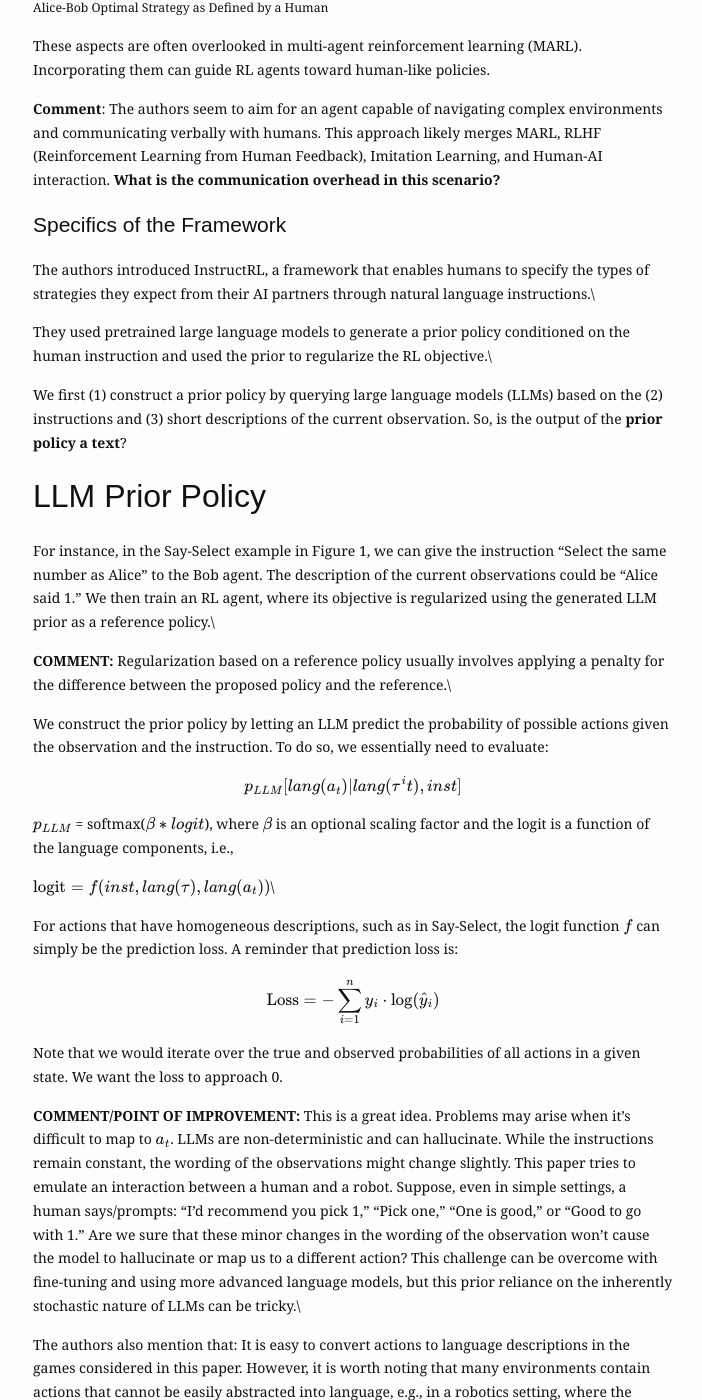
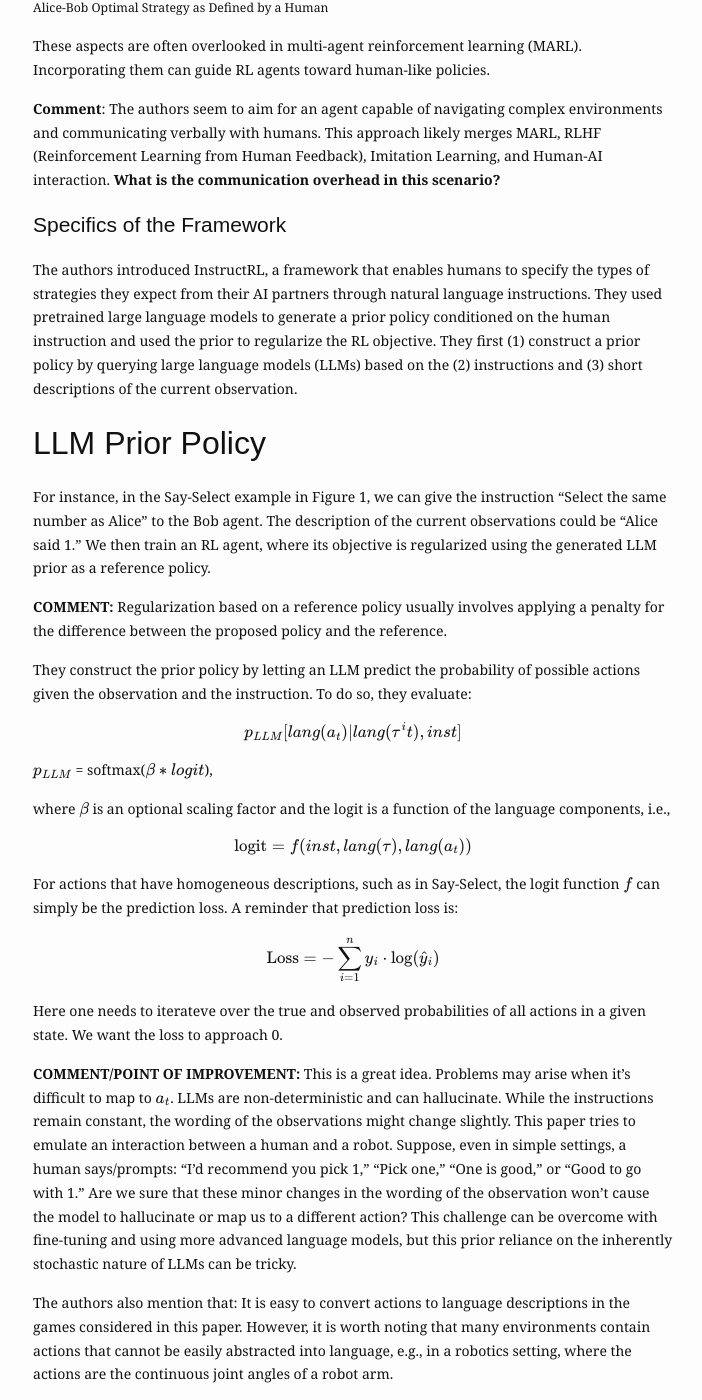
Before and after one commit to eliottvincent/bay, a Jekyll site: the page built from _posts/2024-09-21-RL-paper-review-LLM-RL-for-Human-AI.md, in a window 1280 px wide and 1400 px high, scrolled down 2280 px. Shown: the whole window, without its empty margins (287-989 px from the left). Built offline with Jekyll 4.4.1, drawn with Linux system fonts in a browser that asks for light colours; some of the changed text lies outside the part shown.

Commit message:
Update 2024-09-21-RL-paper-review-LLM-RL-for-Human-AI.md

```diff
--- a/_posts/2024-09-21-RL-paper-review-LLM-RL-for-Human-AI.md
+++ b/_posts/2024-09-21-RL-paper-review-LLM-RL-for-Human-AI.md
@@ -51,47 +51,45 @@ These aspects are often overlooked in multi-agent reinforcement learning (MARL).
 
 # Specifics of the Framework
 
-The authors introduced InstructRL, a framework that enables humans to specify the types of strategies they expect from their AI partners through natural language instructions.\\
-
-They used pretrained large language models to generate a prior policy conditioned on the human instruction and used the prior to regularize the RL objective.\\
-
-We first (1) construct a prior policy by querying large language models (LLMs) based on the (2) instructions and (3) short descriptions of the current observation. So, is the output of the **prior policy a text**?
+The authors introduced InstructRL, a framework that enables humans to specify the types of strategies they expect from their AI partners through natural language instructions. They used pretrained large language models to generate a prior policy conditioned on the human instruction and used the prior to regularize the RL objective. They first (1) construct a prior policy by querying large language models (LLMs) based on the (2) instructions and (3) short descriptions of the current observation.
 
 ## LLM Prior Policy
 
-For instance, in the Say-Select example in Figure 1, we can give the instruction “Select the same number as Alice” to the Bob agent. The description of the current observations could be “Alice said 1.” We then train an RL agent, where its objective is regularized using the generated LLM prior as a reference policy.\\
+For instance, in the Say-Select example in Figure 1, we can give the instruction “Select the same number as Alice” to the Bob agent. The description of the current observations could be “Alice said 1.” We then train an RL agent, where its objective is regularized using the generated LLM prior as a reference policy.
 
-**COMMENT:** Regularization based on a reference policy usually involves applying a penalty for the difference between the proposed policy and the reference.\\
+**COMMENT:** Regularization based on a reference policy usually involves applying a penalty for the difference between the proposed policy and the reference.
 
-We construct the prior policy by letting an LLM predict the probability of possible actions given the observation and the instruction. To do so, we essentially need to evaluate:
+They construct the prior policy by letting an LLM predict the probability of possible actions given the observation and the instruction. To do so, they evaluate:
 
 $$p_{LLM}[lang(a_t)|lang(\tau^{i}{t}), inst]$$
 
-$$p_{LLM}$$ = softmax($$\beta * logit$$), where $$\beta$$ is an optional scaling factor and the logit is a function of the language components, i.e.,
+$$p_{LLM}$$ = softmax($$\beta * logit$$),
 
-$$\text{logit} = f(inst, lang(\tau), lang(a_t))$$\\
+where $$\beta$$ is an optional scaling factor and the logit is a function of the language components, i.e.,
+
+$$\text{logit} = f(inst, lang(\tau), lang(a_t))$$
 
 For actions that have homogeneous descriptions, such as in Say-Select, the logit function $$f$$ can simply be the prediction loss. A reminder that prediction loss is:
 
 $$ \text{Loss} = -\sum_{i=1}^{n} y_i \cdot \log(\hat{y}_i) $$
 
-Note that we would iterate over the true and observed probabilities of all actions in a given state. We want the loss to approach 0.
+Here one needs to iterateve over the true and observed probabilities of all actions in a given state. We want the loss to approach 0.
 
-**COMMENT/POINT OF IMPROVEMENT:** This is a great idea. Problems may arise when it's difficult to map to $$a_t$$. LLMs are non-deterministic and can hallucinate. While the instructions remain constant, the wording of the observations might change slightly. This paper tries to emulate an interaction between a human and a robot. Suppose, even in simple settings, a human says/prompts: "I'd recommend you pick 1," "Pick one," "One is good," or "Good to go with 1." Are we sure that these minor changes in the wording of the observation won’t cause the model to hallucinate or map us to a different action? This challenge can be overcome with fine-tuning and using more advanced language models, but this prior reliance on the inherently stochastic nature of LLMs can be tricky.\\
+**COMMENT/POINT OF IMPROVEMENT:** This is a great idea. Problems may arise when it's difficult to map to $$a_t$$. LLMs are non-deterministic and can hallucinate. While the instructions remain constant, the wording of the observations might change slightly. This paper tries to emulate an interaction between a human and a robot. Suppose, even in simple settings, a human says/prompts: "I'd recommend you pick 1," "Pick one," "One is good," or "Good to go with 1." Are we sure that these minor changes in the wording of the observation won’t cause the model to hallucinate or map us to a different action? This challenge can be overcome with fine-tuning and using more advanced language models, but this prior reliance on the inherently stochastic nature of LLMs can be tricky.
 
-The authors also mention that: It is easy to convert actions to language descriptions in the games considered in this paper. However, it is worth noting that many environments contain actions that cannot be easily abstracted into language, e.g., in a robotics setting, where the actions are the continuous joint angles of a robot arm.\\
+The authors also mention that: It is easy to convert actions to language descriptions in the games considered in this paper. However, it is worth noting that many environments contain actions that cannot be easily abstracted into language, e.g., in a robotics setting, where the actions are the continuous joint angles of a robot arm.
 
-**COMMENT:** This is true, but even in simpler settings, models can generate language interpretations of actions that do not exist in your $$lang(a_t)$$ space.\\
+**COMMENT:** This is true, but even in simpler settings, models can generate language interpretations of actions that do not exist in your $$lang(a_t)$$ space.
 
-**SUGGESTION:** What if we instead use LLMs to convert back to dictionaries or history lists? That is, a human says/prompts something, and we use function calling to only produce a parameterized probability of possible actions?\\
+**SUGGESTION:** What if we instead use LLMs to convert back to dictionaries or history lists? That is, a human says/prompts something, and we use function calling to only produce a parameterized probability of possible actions?
 
-**SUGGESTION:** Additionally, what if we experiment with the current settings and introduce variable instructions?\\
+**SUGGESTION:** Additionally, what if we experiment with the current settings and introduce variable instructions?
 
-**SUGGESTION:** The authors suggest that in real-world scenarios that require grounding in the physical environment, we may use image captioning models. Instead of words, we could experiment with descriptive languages of the scenes or extend the framework to allow humans to specify instructions in video format.\\
+**SUGGESTION:** The authors suggest that in real-world scenarios that require grounding in the physical environment, we may use image captioning models. Instead of words, we could experiment with descriptive languages of the scenes or extend the framework to allow humans to specify instructions in video format.
 
 
 **SUGGESTION:**
-"The LLM prior $$p_{LLM}$$ itself is not sufficient to solve complex tasks. For example, a moderate-sized LM with roughly 6B parameters cannot figure out when to quit in Say-Select in Figure 1, and even the largest LM to date cannot play Hanabi." Why use a 6B model for this task? A larger model can definitely follow human instructions. **Offer this to Yuchen.**
+"The LLM prior $$p_{LLM}$$ itself is not sufficient to solve complex tasks. For example, a moderate-sized LM with roughly 6B parameters cannot figure out when to quit in Say-Select in Figure 1, and even the largest LM to date cannot play Hanabi." Why use a 6B model for this task? A larger model can definitely follow human instructions. **Discuss with Yuchen.**
 
 ## Regularization
 
```
